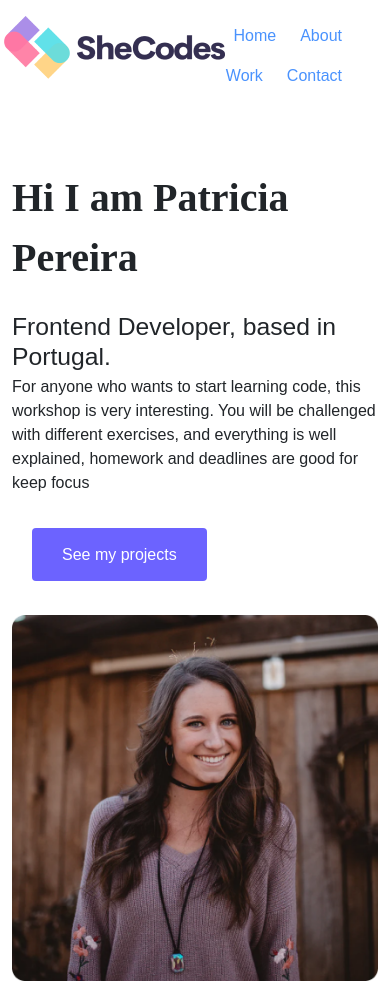
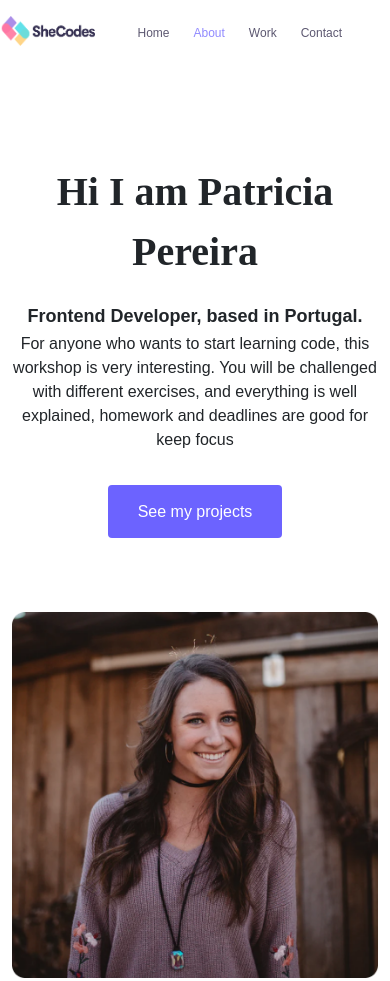
Before and after one commit to sarahwhitehouse17/profile-project-from-designer, a plain HTML site: page about.html in a window 390 px wide. Drawn offline with nearby package versions, Linux system fonts and the light colour scheme.

Commit message:
Added CSS to logo and updated content div

```diff
--- a/styles/profile.css
+++ b/styles/profile.css
@@ -3,6 +3,28 @@
   --secondary-color: #f9f7fe;
   --heading-font-family: "Playfair Display", serif;
   --default-font-family: "Poppins", sans-serif;
+}
+
+.logo {
+  width: 150px;
+  height: 40px;
+}
+
+.homepage-navbar-background {
+  background-color: var(--secondary-color);
+}
+
+.navbar {
+  color: #272142;
+}
+
+.navbar:hover {
+  color: var(--branding-color);
+}
+
+.active-navbar {
+  color: var(--branding-color);
+  text-decoration: none;
 }
 
 body {
@@ -83,15 +105,16 @@ header {
   padding: 120px 60px;
 }
 
-.content-section {
+.content {
   margin: 40px auto;
 }
 
-.content-section h1 {
+.content h1 {
   font-size: 66px;
   line-height: 1.5;
 }
-.content-section h2 {
+
+.content h2 {
   font-family: var(--default-font-family);
   font-size: 18px;
   font-weight: bold;
@@ -107,25 +130,48 @@ header {
 }
 
 .about-me-page-button {
-    margin: 0 auto;
-    display: flex;
-    max-width: 200px;
-    margin-left: -100px;
-
-
+  margin: 0 auto;
+  display: flex;
+  max-width: 200px;
+  margin-left: -100px;
 }
 
-.content-section {
+.about-image {
+  margin-top: 500px;
+}
+
+.content {
   padding: 160px 20px;
 }
 
-.content-section h3 {
+.content h3 {
   font-weight: bold;
 }
 
 @media (max-width: 960px) {
   .heading {
-    padding: 60px 10px;
+    padding: 80px 20px;
+  }
+
+  .logo {
+    width: 95px;
+    height: 30px;
+  }
+
+  .navbar {
+    font-size: 12px;
+  }
+
+  .navbar:hover {
+    color: var(--branding-color);
+  }
+
+  .active-navbar {
+    font-size: 12px;
+  }
+
+  .active-navbar:hover {
+    color: var(--branding-color);
   }
 
   .project-container {
@@ -139,7 +185,8 @@ header {
   header {
     font-size: 36px;
   }
-  .content-section {
+
+  .content {
     padding: 0;
     text-align: center;
   }
@@ -149,7 +196,7 @@ header {
     padding-top: 40px auto;
   }
 
-  .content-section h1 {
+  .content h1 {
     font-size: 40px;
   }
 }
```
